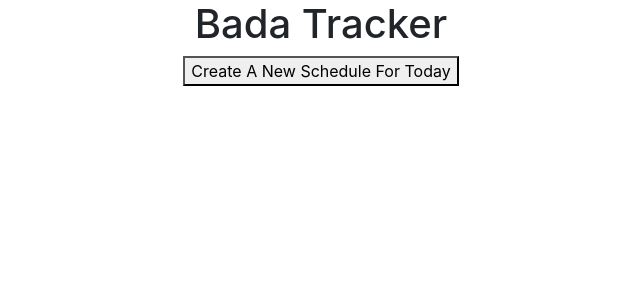
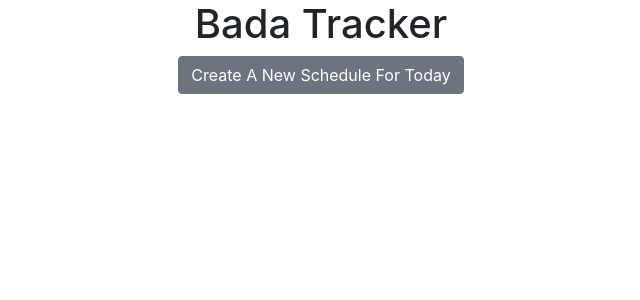
Before and after one commit to ktan114/BadaTracker, a React (Create React App) app in the folder client/: page / in a window 1280 px wide. Shown: the top 300 px of the page, without its empty margins (319-959 px from the left). Built offline with nearby package versions, Linux system fonts and the light colour scheme; no server answers.

Commit message:
Changed color of the button

```diff
--- a/client/src/App.js
+++ b/client/src/App.js
@@ -54,7 +54,7 @@ class App extends Component {
       <div className="App">
         <h1>Bada Tracker</h1>
         <Link to="/">
-          <button onClick={this.createASchedule}>
+          <button className="btn btn-secondary" onClick={this.createASchedule}>
             Create A New Schedule For Today
           </button>
         </Link>
```
